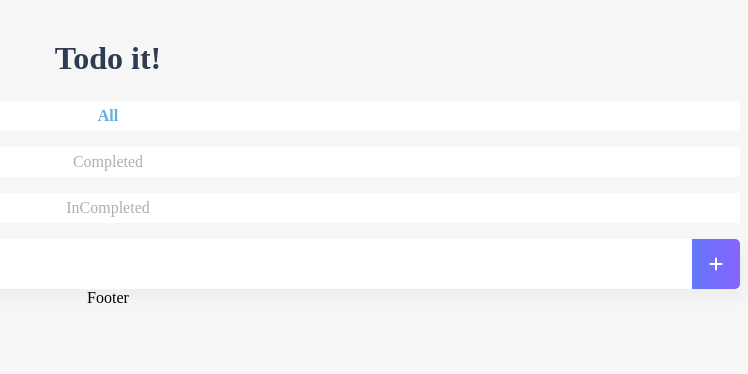
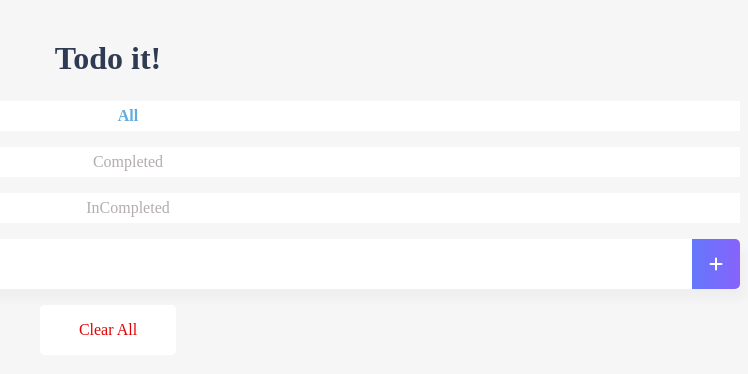
Before and after one commit to geunheejung/vue-intermediate, a Vue app: page / in a window 1280 px wide. Shown: the top 374 px of the page, without its empty margins (532-1280 px from the left). Built offline with nearby package versions, Linux system fonts and the light colour scheme.

Commit message:
TodoFooter 구현.

```diff
--- a/src/components/TodoFooter.vue
+++ b/src/components/TodoFooter.vue
@@ -1,9 +1,30 @@
 <template>
-  <div>Footer</div>
+  <div class="clear-all-container" @click="clearTodo">
+    <span class="clear-all-btn">Clear All</span>
+  </div>
 </template>
 
 <script>
-export default {};
+export default {
+  methods: {
+    clearTodo: function () {
+      localStorage.clear();
+    },
+  },
+};
 </script>
 
-<style></style>
+<style>
+.clear-all-container {
+  width: 8.5rem;
+  height: 50px;
+  line-height: 50px;
+  background: #fff;
+  border-radius: 5px;
+  margin: 1rem auto 0;
+}
+.clear-all-btn {
+  color: #e20303;
+  display: block;
+}
+</style>
--- a/src/components/TodoInput.vue
+++ b/src/components/TodoInput.vue
@@ -42,7 +42,7 @@ export default {
 };
 </script>
 
-<style>
+<style scoped>
 .input-box input:focus {
   outline: none;
 }
--- a/src/components/TodoList.vue
+++ b/src/components/TodoList.vue
@@ -42,7 +42,7 @@ export default {
 };
 </script>
 
-<style>
+<style scoped>
 ul {
   list-style-type: none;
   padding: 0;
```
